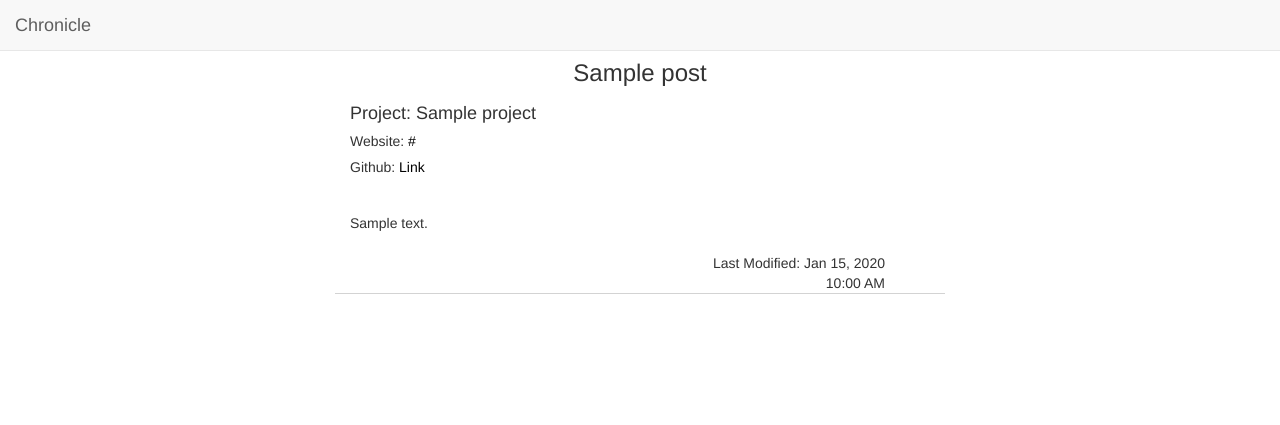
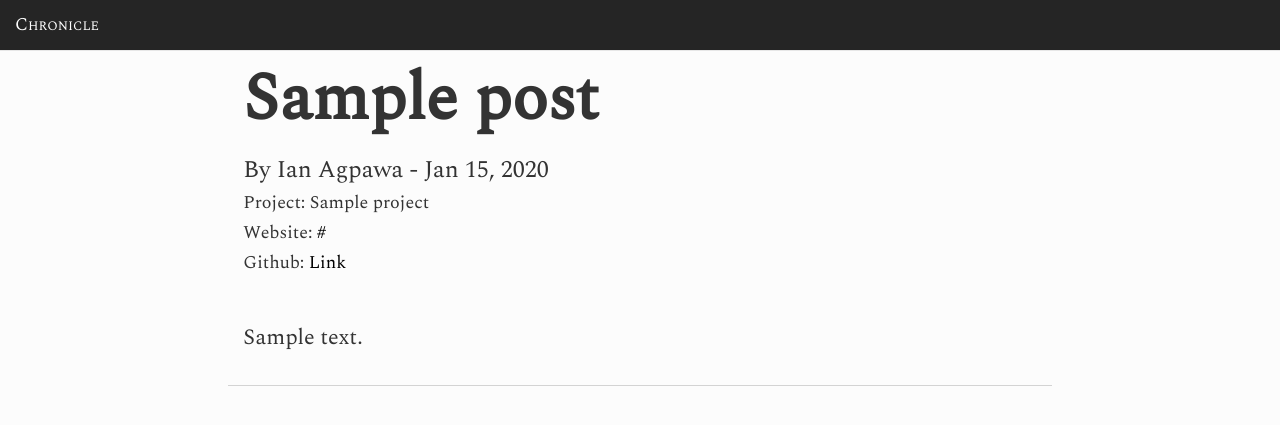
Before and after one commit to ianagpawa/tech-blog, a Flask app: template templates/post.html in a window 1280 px wide. Shown: the top 425 px of the page. Run offline with Flask 2, Linux system fonts and the light colour scheme; the template is opened without the code that fills it: most values are stand-ins (such as "Sample title", 1, 10 or a date in 2020); some libraries are stand-ins or nearby versions.

Commit message:
refactor: Changed styling of front page and posts pages, added color to the nav bar and changed font and font sizes

```diff
--- a/main.py
+++ b/main.py
@@ -235,44 +235,44 @@ def valid_email(email):
     return not email or EMAIL_RE.match(email)
 
 
-#
-# @app.route("/signup/", methods=["GET", "POST"])
-# def signup():
-#
-#     if request.method == "POST":
-#         if request.form['username'] and request.form['password']:
-#             username = request.form["username"]
-#             password = request.form["password"]
-#             verify = request.form['verify']
-#             email = request.form["email"]
-#             params = dict(username=username, email=email)
-#
-#             if not valid_username(username):
-#                 params['error_username'] = "Not a valid username."
-#
-#             if not valid_password(password):
-#                 params["error_password"] = "Not a valid password."
-#             elif password != verify:
-#                 params['error_verify'] = "Your passwords don't match."
-#
-#             if not valid_email(email):
-#                 params['error_email'] = "Not a valid email."
-#
-#             if len(params) > 2:
-#                 return render_template("signup.html", **params)
-#             else:
-#                 user = User.query()
-#                 user = user.filter(User.name == username).fetch()
-#                 if len(user) > 0:
-#                     error_message = "User already exists."
-#                     return render_template("signup.html", error_username = error_message)
-#                 else:
-#                     pass_hash = make_pass_hash(username, password)
-#                     new_user = User(name=username, pass_hash=pass_hash, email=email)
-#                     new_user.put()
-#                     session['username'] = username
-#                     return redirect("/")
-#         else:
-#             return redirect('/login')
-#     else:
-#         return render_template("signup.html")
+
+@app.route("/signup/", methods=["GET", "POST"])
+def signup():
+
+    if request.method == "POST":
+        if request.form['username'] and request.form['password']:
+            username = request.form["username"]
+            password = request.form["password"]
+            verify = request.form['verify']
+            email = request.form["email"]
+            params = dict(username=username, email=email)
+
+            if not valid_username(username):
+                params['error_username'] = "Not a valid username."
+
+            if not valid_password(password):
+                params["error_password"] = "Not a valid password."
+            elif password != verify:
+                params['error_verify'] = "Your passwords don't match."
+
+            if not valid_email(email):
+                params['error_email'] = "Not a valid email."
+
+            if len(params) > 2:
+                return render_template("signup.html", **params)
+            else:
+                user = User.query()
+                user = user.filter(User.name == username).fetch()
+                if len(user) > 0:
+                    error_message = "User already exists."
+                    return render_template("signup.html", error_username = error_message)
+                else:
+                    pass_hash = make_pass_hash(username, password)
+                    new_user = User(name=username, pass_hash=pass_hash, email=email)
+                    new_user.put()
+                    session['username'] = username
+                    return redirect("/")
+        else:
+            return redirect('/login')
+    else:
+        return render_template("signup.html")
--- a/static/css/style.css
+++ b/static/css/style.css
@@ -1,7 +1,17 @@
+.top-part{
+    background-color: #252525;
+}
 
+.chronicle{
+    color: white;
+    font-variant: small-caps;
+}
 
 body{
+    font-family: 'Spectral', serif;
+    font-size: 22px;
     padding-top: 5vh;
+    background-color: #FCFCFC;
 }
 
 .frontpage{
@@ -10,6 +20,8 @@ body{
 
 #main-title{
     font-size: 50px;
+    font-family: 'Spectral', serif;
+    font-variant: small-caps;
 }
 
 textarea {
@@ -27,7 +39,9 @@ textarea {
 }
 
 .post-title{
-    margin-bottom: 1vh;
+    margin-top: 3vh;
+    font-size: 3em;
+    font-weight: bold;
 }
 
 .post-bottom{
@@ -58,10 +72,11 @@ hr{
 
 a {
     color: black;
+    /*font-size: 20px*/
 }
 
 .letter{
-    font-size: 18px;
+    font-size: 22px;
 }
 
 .letter:hover{
--- a/templates/base.html
+++ b/templates/base.html
@@ -18,8 +18,7 @@
            rel="stylesheet"
            integrity="sha384-wvfXpqpZZVQGK6TAh5PVlGOfQNHSoD2xbE+QkPxCAFlNEevoEH3Sl0sibVcOQVnN"
            crossorigin="anonymous">
-       <link href="https://fonts.googleapis.com/css?family=Cormorant+Garamond"
-            rel="stylesheet">
+       <link href="https://fonts.googleapis.com/css?family=Spectral" rel="stylesheet">
        <link type='text/css' rel="stylesheet" href="/static/css/style.css">
 
 
@@ -27,10 +26,10 @@
     </head>
     <body>
     <nav class="navbar navbar-default navbar-fixed-top">
-      <div class="container-fluid nbar-top">
+      <div class="container-fluid nbar-top top-part">
 
         <div class="navbar-header">
-          <a class="navbar-brand nbar-top" href="/"><span>Chronicle</span></a>
+          <a class="navbar-brand nbar-top" href="/"><span class='chronicle'>Chronicle</span></a>
         </div>
 
         {% if state %}
@@ -50,7 +49,7 @@
 
       </div><!-- /.container-fluid -->
     </nav>
-    <div class="col-md-6 col-md-offset-3">
+    <div class="col-md-8 col-md-offset-2">
         {% block content %}
 
         {% endblock %}
--- a/templates/post.html
+++ b/templates/post.html
@@ -3,22 +3,24 @@
 {% block content %}
 
 <div class='posts text-left'>
-    <div class='post-header'>
-        <h3 class="post-title text-center">{{ post.title}}</h3>
-    </div>
+
     <div class='project-info container-fluid'>
+        <div class='post-header'>
+            <h1 class="post-title text-left">{{ post.title}}</h1>
+            <h3>By Ian Agpawa - {{post.last_modified.strftime("%b %d, %Y")}}</h3>
+        </div>
         <h4>Project: {{post.project}}</h4>
 
         {% if post.project_link %}
-        <h5>
+        <h4>
             Website: <a href="{{post.project_link}}" target="_blank">{{post.project_link}}</a>
-        </h5>
+        </h4>
         {% endif %}
 
         {% if post.github %}
-        <h5>
+        <h4>
             Github: <a href="{{post.github}}" target="_blank">Link</a>
-        </h5>
+        </h4>
         {% endif %}
     </div>
     <br>
@@ -27,11 +29,6 @@
             {{post.content}}
         </div>
         <br>
-        <div class="col-md-12 row">
-            <div class="col-md-5 col-md-offset-7 text-right">
-                {{post.last_modified.strftime("Last Modified: %b %d, %Y %I:%M %p")}}
-            </div>
-        </div>
     </div>
 
 
```
Also changed, not shown: templates/post_L.html (+8 -10 lines).
